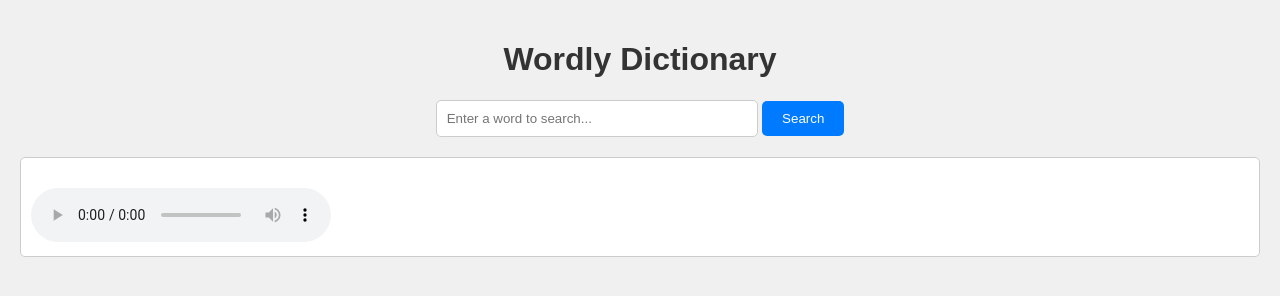
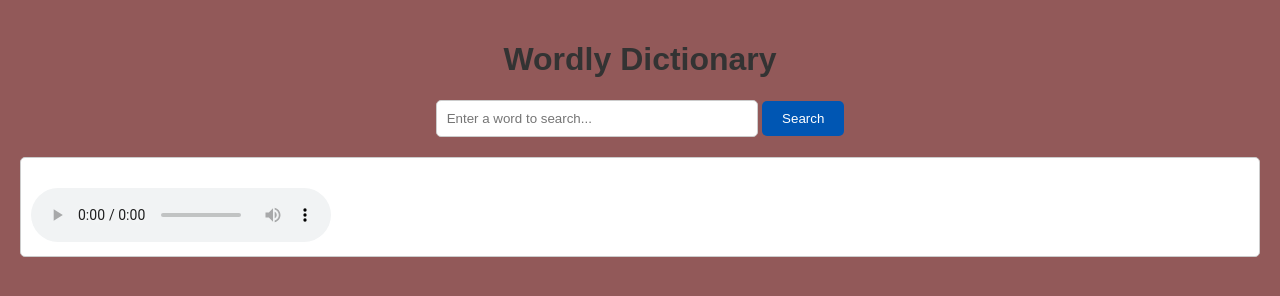
Before and after one commit to Benny254/Single_Page_Application, a plain HTML site: page index.html in a window 1280 px wide. In both pictures the pointer is over the button "Search". Drawn offline with Linux system fonts and the light colour scheme.

Commit message:
updated layout color

```diff
--- a/style.css
+++ b/style.css
@@ -1,6 +1,7 @@
 body {
+
     font-family: Arial, sans-serif;
-    background-color: #f0f0f0;
+    background-color: #925959;
     margin: 0;
     padding: 20px;
 }
@@ -30,6 +31,9 @@ button[type="submit"] {
     border-radius: 5px;
     cursor: pointer;
 }
+button[type="submit"]:hover {
+    background-color: #0056b3;
+}
 
 #results {
     margin-top: 20px;
```
